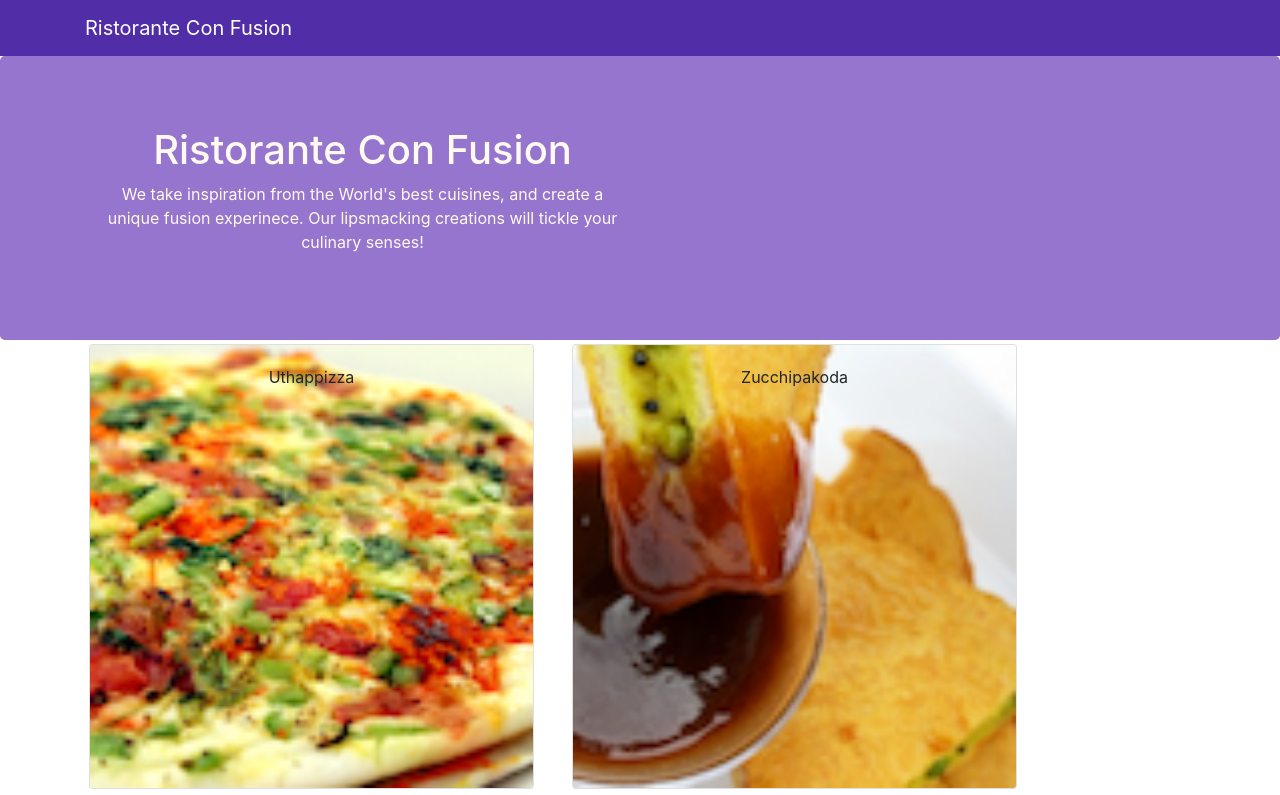
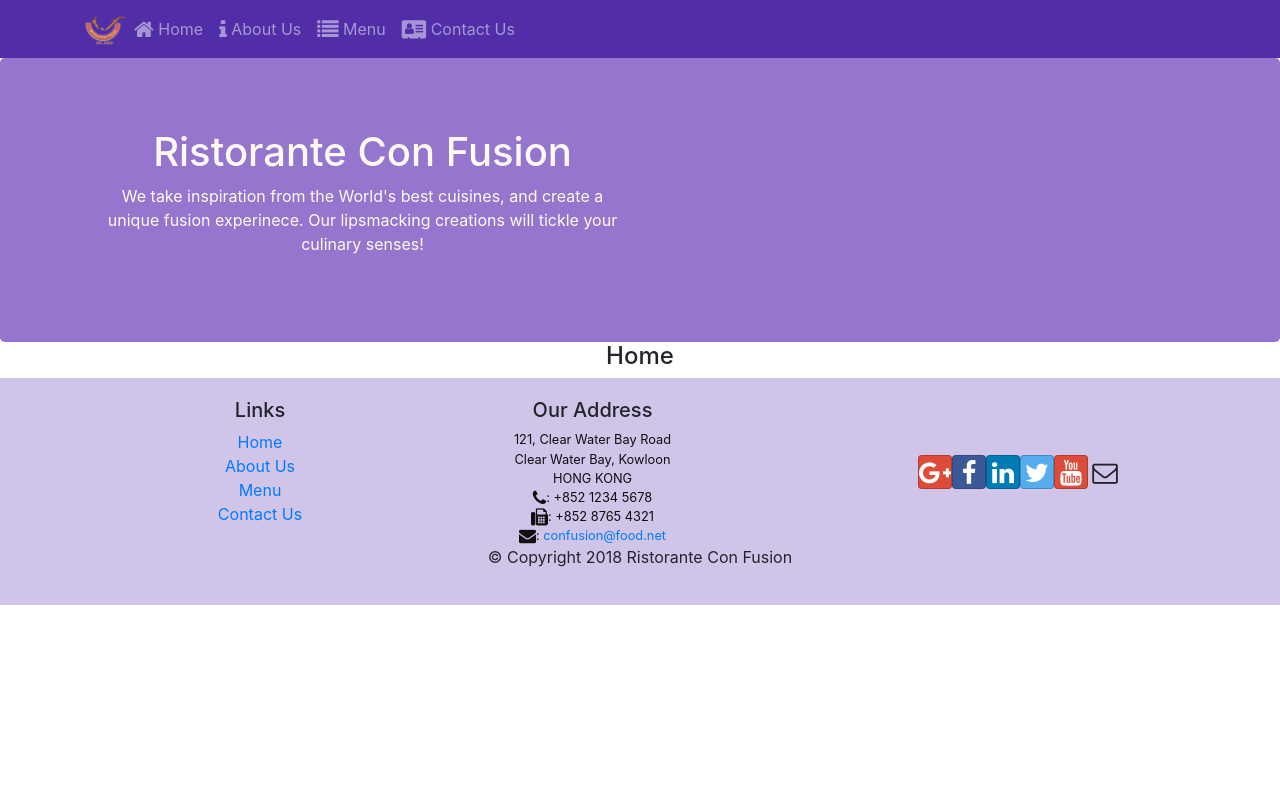
Before and after one commit to stevansehn/confusion, a React (Create React App) app: page /home in a window 1280 px wide. Shown: the top 795 px of the page. Built offline with nearby package versions, Linux system fonts and the light colour scheme.

Commit message:
react router

```diff
--- a/src/App.js
+++ b/src/App.js
@@ -1,13 +1,16 @@
 import React, { Component } from "react";
 import Main from "./components/MainComponent";
 import "./App.css";
+import { BrowserRouter } from "react-router-dom";
 
 class App extends Component {
   render() {
     return (
-      <div className="App">
-        <Main />
-      </div>
+      <BrowserRouter>
+        <div className="App">
+          <Main />
+        </div>
+      </BrowserRouter>
     );
   }
 }
--- a/src/components/FooterComponent.js
+++ b/src/components/FooterComponent.js
@@ -1,4 +1,5 @@
 import React from "react";
+import { Link } from "react-router-dom";
 
 function Footer(props) {
   return (
@@ -9,16 +10,16 @@
             <h5>Links</h5>
             <ul className="list-unstyled">
               <li>
-                <a href="#">Home</a>
+                <Link to="/home">Home</Link>
               </li>
               <li>
-                <a href="#">About</a>
+                <Link to="/aboutus">About Us</Link>
               </li>
               <li>
-                <a href="#">Menu</a>
+                <Link to="/menu">Menu</Link>
               </li>
               <li>
-                <a href="contactus.html">Contact</a>
+                <Link to="/contactus">Contact Us</Link>
               </li>
             </ul>
           </div>
--- a/src/components/HeaderComponent.js
+++ b/src/components/HeaderComponent.js
@@ -1,13 +1,64 @@
 import React, { Component } from "react";
-import { Navbar, NavbarBrand, Jumbotron } from "reactstrap";
+import {
+  Navbar,
+  NavbarBrand,
+  Nav,
+  NavbarToggler,
+  Collapse,
+  NavItem,
+  Jumbotron,
+} from "reactstrap";
+import { NavLink } from "react-router-dom";
 
 class Header extends Component {
+  constructor(props) {
+    super(props);
+    this.state = { isNavOpen: false };
+    this.toggleNav = this.toggleNav.bind(this);
+  }
+
+  toggleNav() {
+    this.setState({ isNavOpen: !this.state.isNavOpen });
+  }
   render() {
     return (
       <React.Fragment>
-        <Navbar dark>
+        <Navbar dark expand="md">
           <div className="container">
-            <NavbarBrand href="/">Ristorante Con Fusion</NavbarBrand>
+            <NavbarToggler onClick={this.toggleNav} />
+            <NavbarBrand className="mr-auto" href="/">
+              <img
+                src="assets/images/logo.png"
+                height="30"
+                width="41"
+                alt="Ristorante Con Fusion"
+              />
+            </NavbarBrand>
+            <Collapse isOpen={this.state.isNavOpen} navbar>
+              <Nav navbar>
+                <NavItem>
+                  <NavLink class="nav-link" to="/home">
+                    <span className="fa fa-home fa-lg"></span> Home
+                  </NavLink>
+                </NavItem>
+                <NavItem>
+                  <NavLink class="nav-link" to="/aboutus">
+                    <span className="fa fa-info fa-lg"></span> About Us
+                  </NavLink>
+                </NavItem>
+                <NavItem>
+                  <NavLink class="nav-link" to="/menu">
+                    <span className="fa fa-list fa-lg"></span> Menu
+                  </NavLink>
+                </NavItem>
+                <NavItem>
+                  <NavLink class="nav-link" to="/contactus">
+                    <span className="fa fa-address-card fa-lg"></span> Contact
+                    Us
+                  </NavLink>
+                </NavItem>
+              </Nav>
+            </Collapse>
           </div>
         </Navbar>
         <Jumbotron>
--- /dev/null
+++ b/src/components/HomeComponent.js
@@ -0,0 +1,11 @@
+import React from "react";
+
+function Home(props) {
+  return (
+    <div className="container">
+      <h4>Home</h4>
+    </div>
+  );
+}
+
+export default Home;
--- a/src/components/MainComponent.js
+++ b/src/components/MainComponent.js
@@ -1,9 +1,11 @@
 import React, { Component } from "react";
+import Home from "./HomeComponent";
 import Menu from "./MenuComponent";
 import DishDetail from "./DishdetailComponent";
 import Header from "./HeaderComponent";
 import Footer from "./FooterComponent";
 import { DISHES } from "../shared/dishes";
+import { Switch, Route, Redirect } from "react-router-dom";
 
 class Main extends Component {
   constructor(props) {
@@ -11,29 +13,25 @@
 
     this.state = {
       dishes: DISHES,
-      selectedDish: null,
     };
   }
 
-  onDishSelect(dishId) {
-    this.setState({ selectedDish: dishId });
-  }
-
   render() {
+    const HomePage = () => {
+      return <Home />;
+    };
     return (
       <div className="App">
         <Header />
-        <Menu
-          dishes={this.state.dishes}
-          onClick={(dishId) => this.onDishSelect(dishId)}
-        />
-        <DishDetail
-          dish={
-            this.state.dishes.filter(
-              (dish) => dish.id === this.state.selectedDish
-            )[0]
-          }
-        />
+        <Switch>
+          <Route path="/home" component={HomePage} />
+          <Route
+            exact
+            path="/menu"
+            component={() => <Menu dishes={this.state.dishes} />}
+          />
+          <Redirect to="/home" />
+        </Switch>
         <Footer />
       </div>
     );
```
